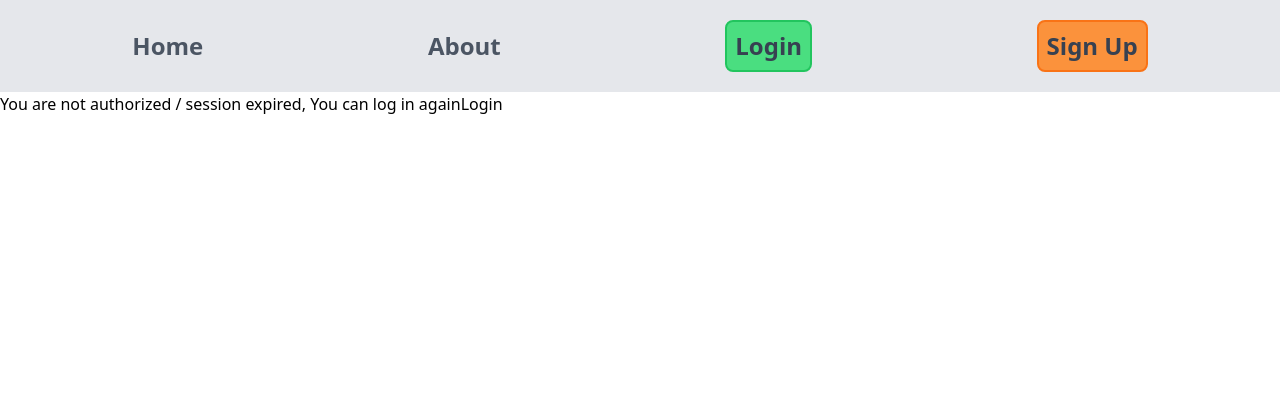
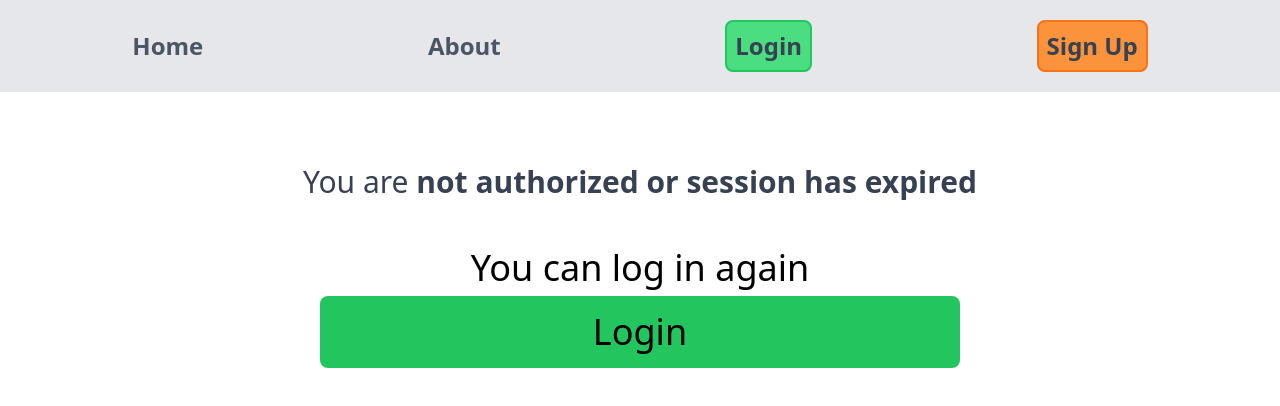
Before and after one commit to suvratkumra/FoodReviewWebsite, a React (Create React App) app in the folder client/: page /about in a window 1280 px wide. Shown: the top 406 px of the page. Built offline with nearby package versions, Linux system fonts and the light colour scheme; no server answers.

Commit message:
feat: adding the css to the user not authenticated page.

```diff
--- a/client/src/components/authorization/Authorization.js
+++ b/client/src/components/authorization/Authorization.js
@@ -34,19 +34,29 @@ const Authorization = ({ children }) => {
 
     return (
         <div>
-            {!validToken ?
-                <div>You are not authorized / session expired, You can log in again
-                    <Link to="/login">
-                        <button onClick={removeLocalStorage}>
-                            Login
+            {!validToken ? (
+                <div className="text-center text-4xl py-8 px-8 mx-8 my-8 flex flex-col justify-between">
+                    <div className="text-gray-700 text-3xl m-10 p-10 flex flex-col">
+                        <span>
+                            You are <span className="font-bold">not authorized or session has expired</span>
+                        </span>
+                    </div>
+                    <Link to="/login" className="flex flex-col">
+                        <div className="mb-4 p-2">You can log in again</div>
+                        <button
+                            className="bg-green-500 hover:bg-green-600 text-gray-500 py-4 px-4 rounded-lg font-semibold w-1/2 self-center my-24"
+                            onClick={removeLocalStorage}
+                        >
+                            <span>Login</span>
                         </button>
                     </Link>
+
                 </div>
-                : (
-                    < div >
-                        {children}
-                    </div >)}
+            ) : (
+                <div>{children}</div>
+            )}
         </div>
+
     )
 }
 
--- a/client/src/components/home/Home.js
+++ b/client/src/components/home/Home.js
@@ -112,9 +112,10 @@ const Home = () => {
                         </button>
                     </div>
                 </div>
-                <h1 className="text-2xl text-center py-4">Click on any restaurant to start creating your list</h1>
-                <p className="text-center pb-4">Update the radius here for your search.</p>
-                <div className="flex justify-center items-center pb-4">
+                <h1 className="text-2xl text-center py-4 font-mono">Click on any restaurant to start creating your list</h1>
+                <div className='border-gray-200 border-2 p-5 text-gray-800'>
+                    <p className="text-center pb-4 text-xl font-bold">Update the radius here for your search.</p>
+                    <div className="flex justify-center items-center pb-4 flex-1">
                         <input
                             type="range"
                             id="range"
@@ -122,24 +123,25 @@ const Home = () => {
                             max={2000}
                             step={100}
                             onChange={handleRadiusOnChangeAction}
-                        className="w-64"
+                            className="w-2/4"
                         />
                         <button
                             type="button"
                             name="submitRadius"
                             id="submitRadius"
                             onClick={handleUpdatedRadiusAction}
-                        className="ml-2 bg-green-500 hover:bg-green-600 text-white py-2 px-4 rounded"
+                            className="ml-2 bg-green-500 hover:bg-green-600 text-white py-2 px-4 rounded w-2/4"
                         >
                             Click to update radius
                         </button>
+                    </div>
                 </div>
                 {displayLoading && <img src={loadingImage} alt="Loading" className="mx-auto" />}
                 <div className="flex flex-col items-center">
                     {state.restaurants_nearby_names?.map((value, index) => (
                         <div
                             key={`${value} ${index}`}
-                            className="border border-gray-400 rounded-lg my-4 p-4 flex justify-between items-center w-full md:w-1/2"
+                            className="border border-gray-400 rounded-lg my-4 p-4 flex justify-between items-center w-full md:w-3.5"
                         >
                             <span className="text-xl">{value}</span>
                             <Link
```
Lines whose indentation alone changed are shown as unchanged.
